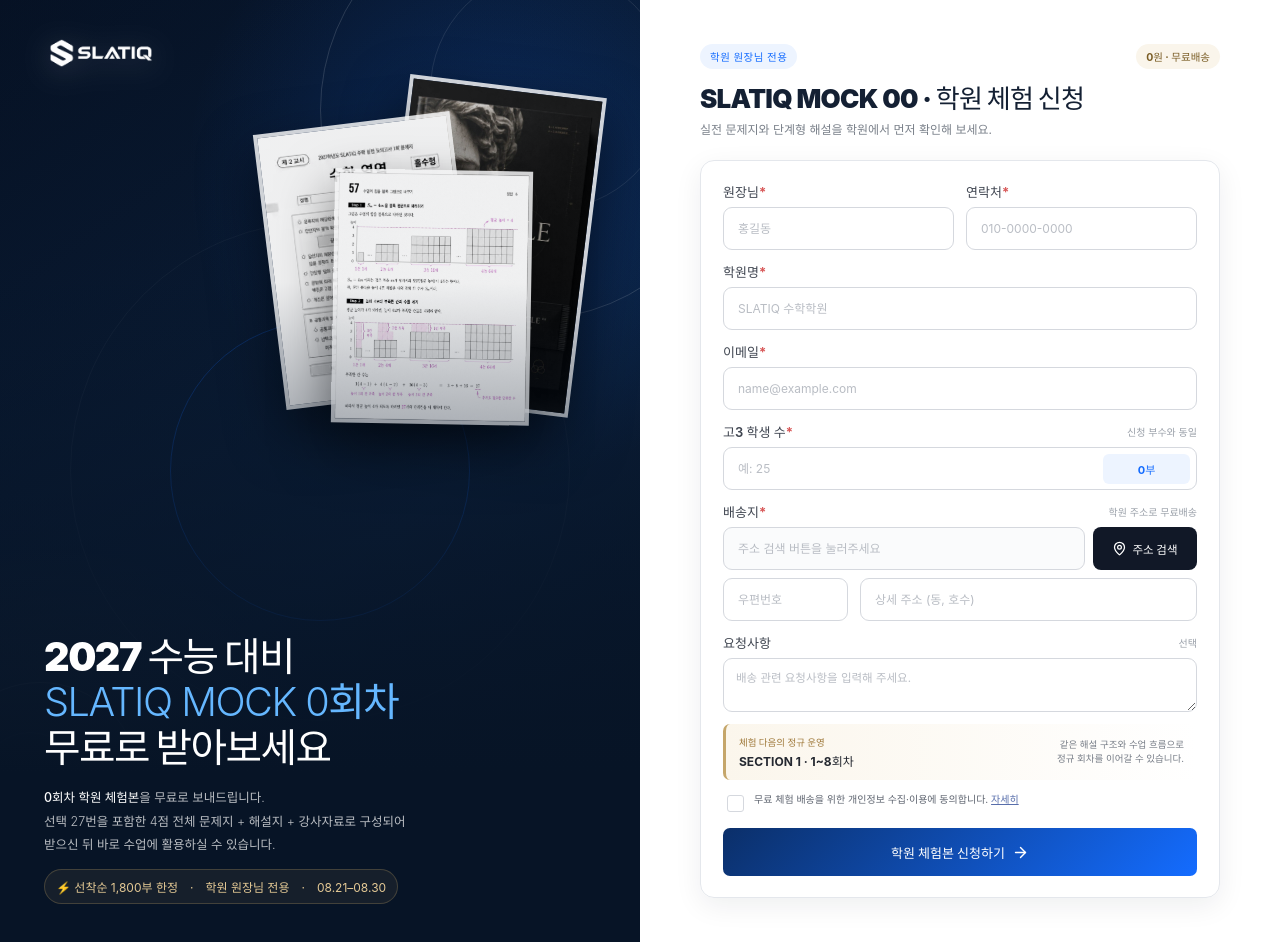
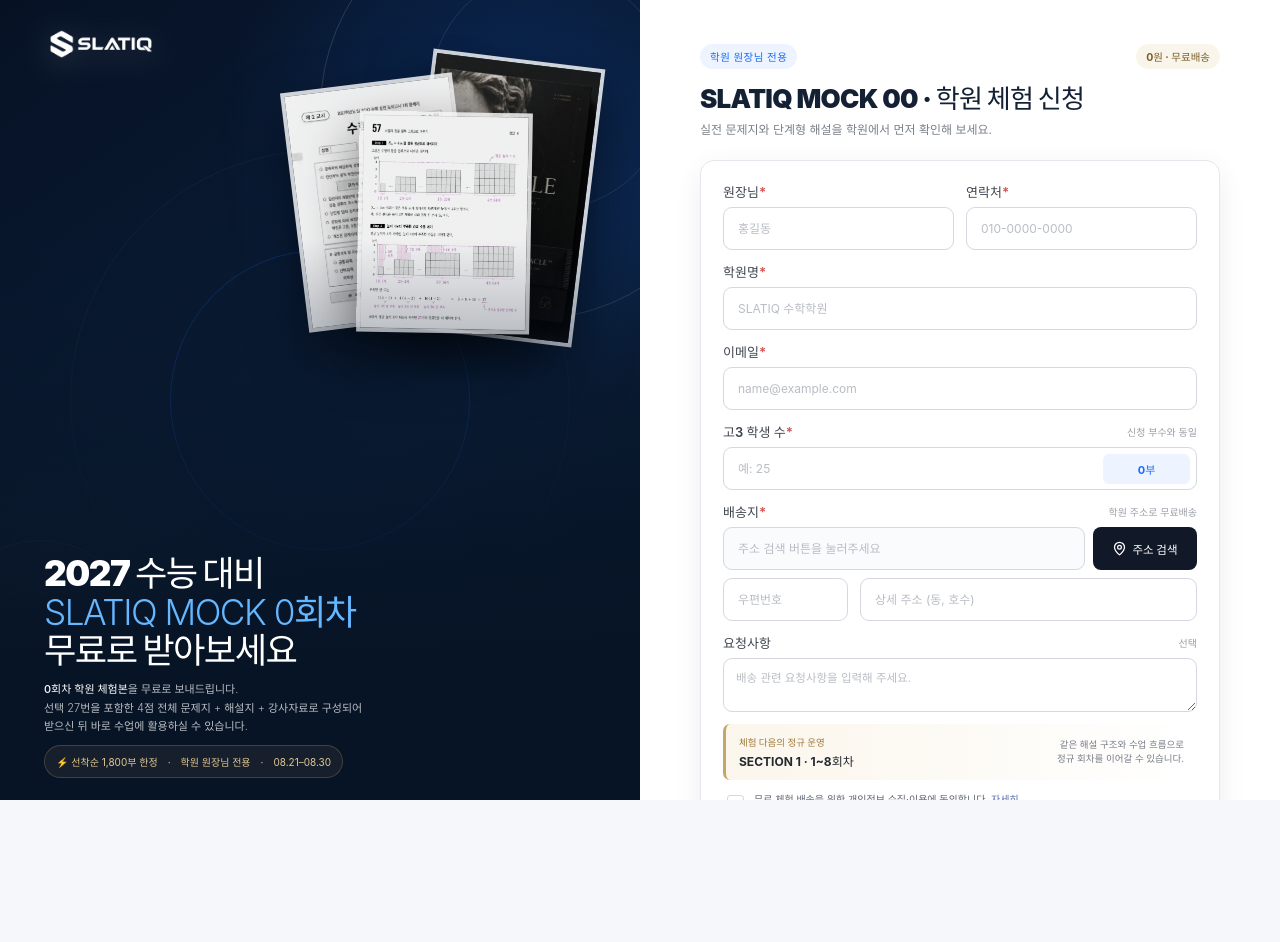
Before and after one commit to kmw1wlog/nabla-september-preorder, a React (Vite) app: page / in a window 1280 px wide. After the commit the page ends 800 px from the top, so only its background shows below. Built offline with nearby package versions, Linux system fonts and the light colour scheme; a web font is replaced by a local one.

Commit message:
fix: fit trial hero in Instagram in-app viewport

```diff
--- a/src/styles.css
+++ b/src/styles.css
@@ -390,6 +390,11 @@
 }
 
 /* Landing concept study: deliberately distinct from the former text-only split hero. */
+@media (min-width: 768px) {
+  .trial-page { height: 100dvh; min-height: 0; overflow: hidden; }
+  .trial-hero, .trial-form-side { height: 100%; min-height: 0; }
+  .trial-form-side { align-items: flex-start; }
+}
 .trial-hero { padding: 34px 44px 38px; justify-content: flex-start; }
 .trial-top-logo img { height: 30px; }
 .concept-visual { position: absolute; z-index: 0; inset: 0; pointer-events: none; }
@@ -398,19 +403,34 @@
 .system-visual .cover-layer { top: 85px; right: 8%; transform: rotate(7deg); }
 .system-visual .paper-layer { top: 122px; right: 27%; transform: rotate(-7deg); }
 .system-visual .solution-layer { top: 170px; right: 17%; transform: rotate(1deg); }
-.trial-copy { z-index: 2; width: min(90%,620px); margin-top: auto; padding-top: 42vh; }
+.trial-copy {
+  position: absolute; z-index: 2; left: 44px; right: 44px; bottom: max(38px,env(safe-area-inset-bottom));
+  width: auto; max-width: 620px; margin: 0; padding: 0;
+}
 .trial-copy h1 { max-width: 560px; margin-bottom: 14px; font-size: clamp(30px,3.1vw,51px); }
 .trial-description { max-width: 590px; color: rgba(255,255,255,.72); font-size: 12.5px; }
 .trial-limit { margin-top: 12px; }
 
 @media (max-width: 900px) {
   .trial-hero { padding: 28px; }
-  .trial-copy { padding-top: 38vh; }
+  .trial-copy { left: 28px; right: 28px; bottom: max(28px,env(safe-area-inset-bottom)); }
+}
+@media (min-width: 768px) and (max-height: 820px) {
+  .trial-hero { padding-top: 25px; }
+  .trial-top-logo img { height: 26px; }
+  .system-visual .layer { width: 27%; max-height: 43vh; }
+  .system-visual .cover-layer { top: 58px; }
+  .system-visual .paper-layer { top: 82px; }
+  .system-visual .solution-layer { top: 112px; }
+  .trial-copy { bottom: max(22px,env(safe-area-inset-bottom)); }
+  .trial-copy h1 { margin-bottom: 10px; font-size: clamp(27px,2.75vw,42px); line-height: 1.1; }
+  .trial-description { font-size: 11px; line-height: 1.7; }
+  .trial-limit { margin-top: 9px; padding: 6px 9px; font-size: 10px; }
 }
 @media (max-width: 767px) {
   .trial-hero { min-height: 760px; }
   .concept-visual { top: 72px; }
-  .trial-copy { padding-top: 380px; }
+  .trial-copy { position: relative; left: auto; right: auto; bottom: auto; width: 100%; margin-top: auto; padding-top: 380px; }
   .system-visual .layer { width: 39%; max-height: 320px; }
 }
 
```
